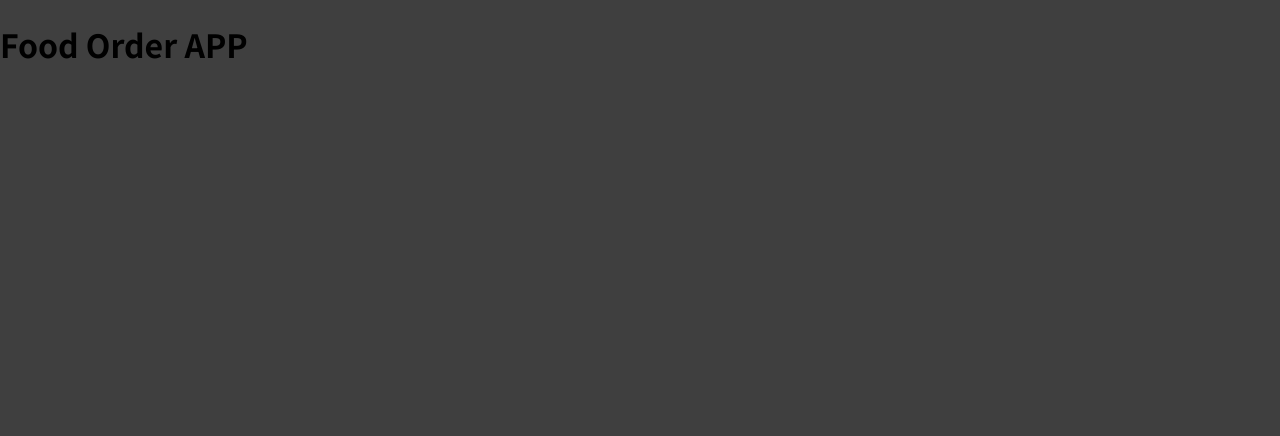
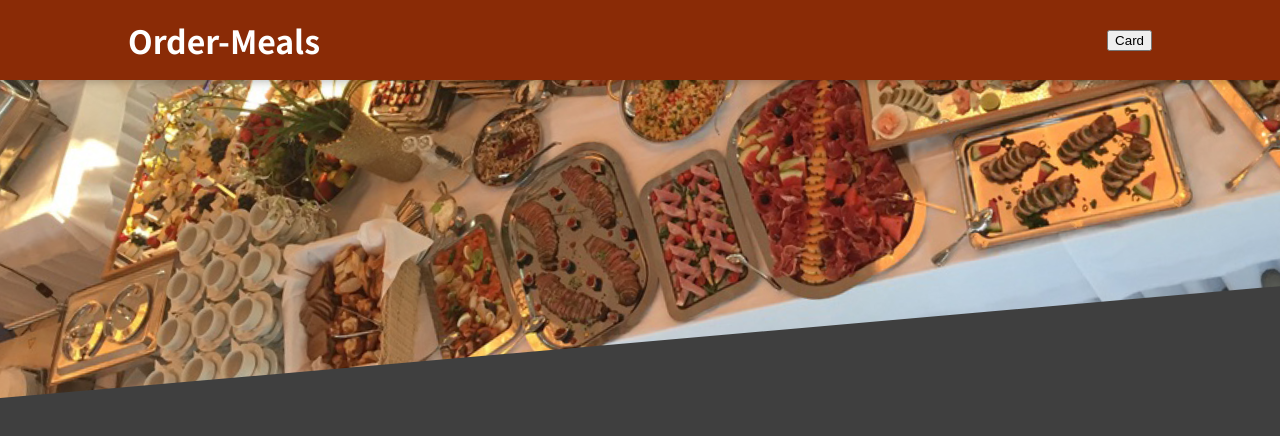
Before and after one commit to halilibrahimcelik/food-order-app, a React (Create React App) app: page / in a window 1280 px wide. Shown: the top 436 px of the page. Built offline with nearby package versions, Linux system fonts and the light colour scheme.

Commit message:
Adding Header Component

```diff
--- a/src/App.js
+++ b/src/App.js
@@ -1,7 +1,8 @@
+import Header from "./components/Layout/Header";
 function App() {
   return (
     <div>
-      <h1>Food Order APP</h1>
+      <Header />
     </div>
   );
 }
--- /dev/null
+++ b/src/components/Layout/Header.jsx
@@ -0,0 +1,19 @@
+import React from 'react'
+
+import image from "../../assets/meals.jpg";
+import styles from "./header.module.css"
+const Header = (props) => {
+  return (
+ <React.Fragment>
+    <header  className={styles.header}>
+        <h1>Order-Meals</h1>
+        <button>Card</button>
+    </header>
+    <div className={styles["main-image"]}>
+        <img src={image} alt="A table full of dishes" />
+    </div>
+ </React.Fragment>
+  )
+}
+
+export default Header
--- /dev/null
+++ b/src/components/Layout/header.module.css
@@ -0,0 +1,29 @@
+.header {
+    position: fixed;
+    top: 0;
+    left: 0;
+    width: 100%;
+    height: 5rem;
+    background-color: #8a2b06;
+    color: white;
+    display: flex;
+    justify-content: space-between;
+    align-items: center;
+    padding: 0 10%;
+    box-shadow: 0 2px 8px rgba(0, 0, 0, 0.25);
+    z-index: 10;
+  }
+
+  .main-image {
+    width: 100%;
+    height: 25rem;
+    z-index: 0;
+    overflow: hidden;
+  }
+
+  .main-image img {
+    width: 110%;
+    height: 100%;
+    object-fit: cover;
+    transform: rotateZ(-5deg) translateY(-4rem) translateX(-1rem);
+  }
```
Also changed, not shown: src/assets/meals.jpg (added), 1 other file (tests, documents, lock files or other folders).
